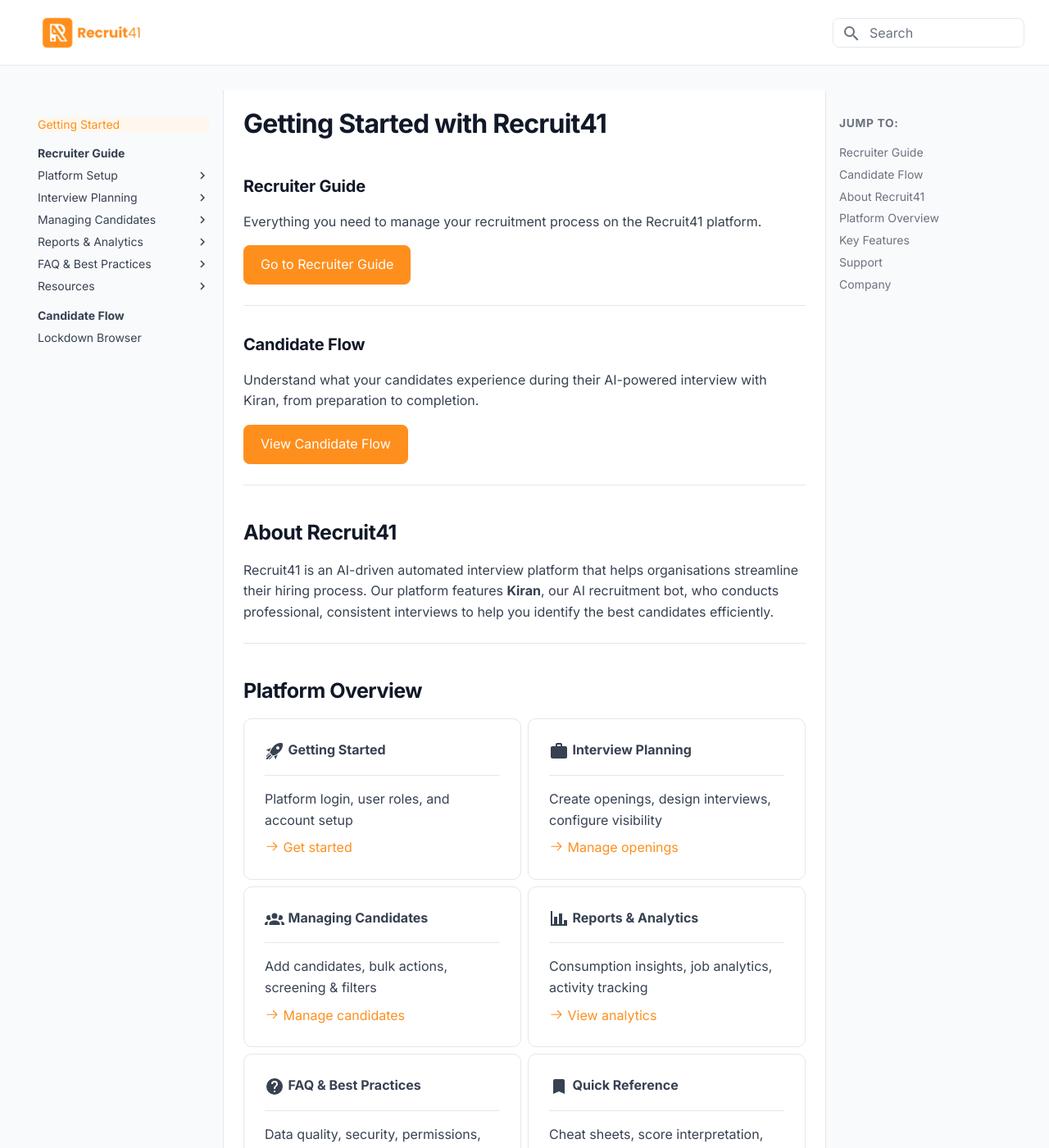
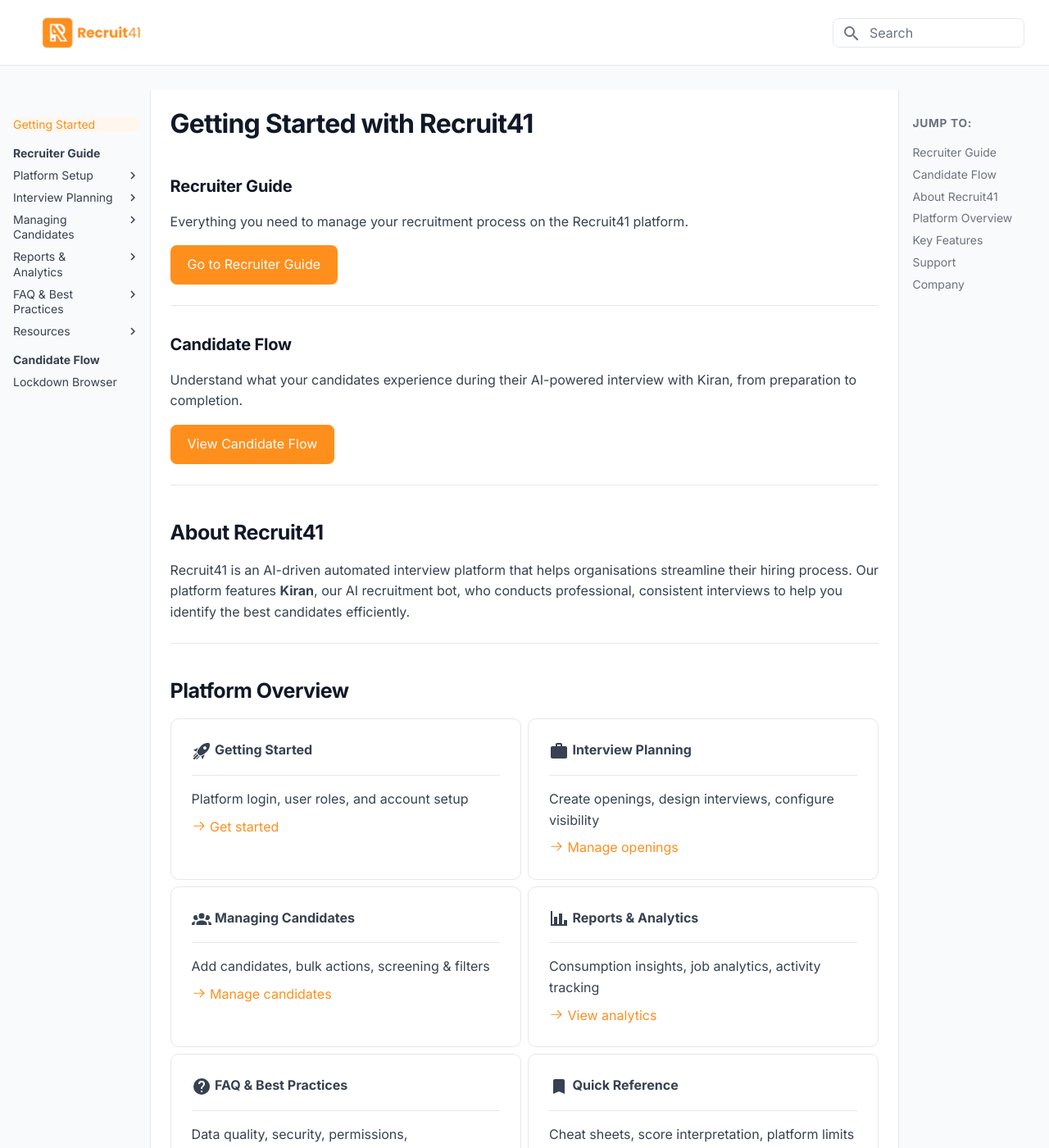
Before and after one commit to recruit41/docs, an MkDocs documentation site: the page built from docs/index.md, in a window 1280 px wide and 1400 px high. Shown: the whole window at 82% size. Built offline with MkDocs 1.6.1 and Material for MkDocs 9.7.7, drawn with Linux system fonts in a browser that asks for light colours.

Commit message:
style: add 3-column flex layout with 1:5:1 ratio
Sidebars and content area now use flexbox with a 1:5:1 ratio
that stacks responsively on smaller screens.

Co-Authored-By: Claude Opus 4.6 <noreply@anthropic.com>

```diff
--- a/docs/stylesheets/extra.css
+++ b/docs/stylesheets/extra.css
@@ -110,6 +110,51 @@
 .md-main,
 .md-main__inner {
   background-color: var(--bg-muted) !important;
+}
+
+/* --- 3-Column Flex Layout (1:5:1) --- */
+.md-main__inner {
+  display: flex;
+  max-width: 100%;
+}
+
+/* Left sidebar — 1 part */
+.md-main__inner > .md-sidebar--primary {
+  flex: 1 1 0%;
+  min-width: 0;
+  text-align: left;
+}
+
+/* Main content — 5 parts */
+.md-main__inner > .md-content {
+  flex: 5 1 0%;
+  min-width: 0;
+  max-width: none;
+}
+
+/* Right sidebar — 1 part */
+.md-main__inner > .md-sidebar--secondary {
+  flex: 1 1 0%;
+  min-width: 0;
+  text-align: right;
+}
+
+.md-main__inner > .md-sidebar--secondary .md-nav__list {
+  text-align: left;
+}
+
+/* Responsive: stack on smaller screens */
+@media screen and (max-width: 76.1875em) {
+  .md-main__inner {
+    flex-wrap: wrap;
+  }
+  .md-main__inner > .md-sidebar--primary,
+  .md-main__inner > .md-sidebar--secondary {
+    flex: 0 0 100%;
+  }
+  .md-main__inner > .md-content {
+    flex: 0 0 100%;
+  }
 }
 
 /* --- Content Area --- */
```
